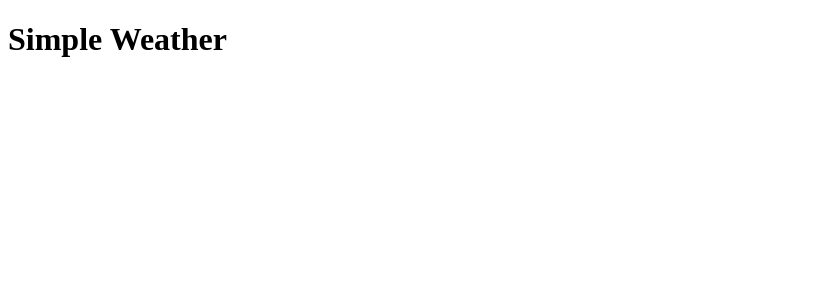
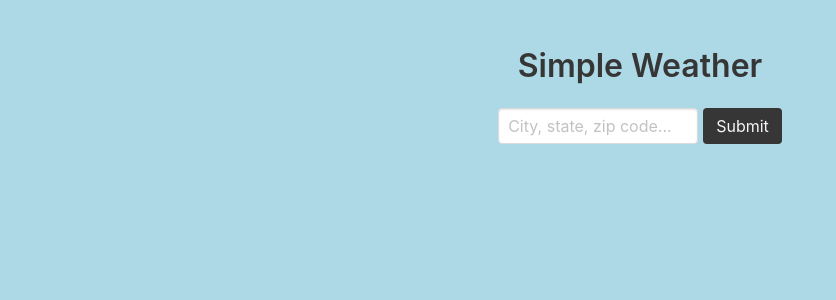
Before and after one commit to ascherj/simple-weather, a React app: page / in a window 1280 px wide. Shown: the top 300 px of the page, without its empty margins (0-836 px from the left). Built offline with nearby package versions, Linux system fonts and the light colour scheme; no server answers.

Commit message:
Create basic app layout

```diff
--- /dev/null
+++ b/client/src/components/Search.jsx
@@ -0,0 +1,10 @@
+import React from 'react';
+
+const Search = () => (
+  <div className="container search">
+    <input className="input" type="text" placeholder="City, state, zip code..." />
+    <button className="button is-dark">Submit</button>
+  </div>
+);
+
+export default Search;
--- a/client/src/index.jsx
+++ b/client/src/index.jsx
@@ -1,6 +1,7 @@
 import React from 'react';
 import ReactDOM from 'react-dom';
 import $ from 'jquery';
+import Search from './components/Search';
 
 class App extends React.Component {
   constructor(props) {
@@ -26,8 +27,9 @@ class App extends React.Component {
 
   render() {
     return (
-      <div>
-        <h1>Simple Weather</h1>
+      <div className="section">
+        <h1 className="title">Simple Weather</h1>
+        <Search />
       </div>
     );
   }
--- /dev/null
+++ b/client/src/styles/style.scss
@@ -0,0 +1,19 @@
+body {
+  background-color: lightblue;
+  height: 100vh;
+}
+
+h1 {
+  font-size: 5em;
+}
+
+#app {
+  text-align: center;
+}
+
+.search {
+  input {
+    max-width: 200px;
+    margin-right: 5px;
+  }
+}
--- a/public/index.html
+++ b/public/index.html
@@ -1,10 +1,15 @@
 <!DOCTYPE html>
 <html>
 <head>
+  <meta charset="utf-8">
+  <meta name="viewport" content="width=device-width, initial-scale=1">
   <title>Simple Weather</title>
+  <link rel="stylesheet" href="./style.css">
+  <link rel="stylesheet" href="https://cdnjs.cloudflare.com/ajax/libs/bulma/0.7.4/css/bulma.min.css">
+  <script defer src="https://use.fontawesome.com/releases/v5.3.1/js/all.js"></script>
 </head>
 <body>
-<div id="app"></div>
-<script type="text/javascript" src="bundle.js"></script>
+  <div id="app"></div>
+  <script type="text/javascript" src="bundle.js"></script>
 </body>
 </html>
```
Also changed, not shown: 1 other file (tests, documents, lock files or other folders).
